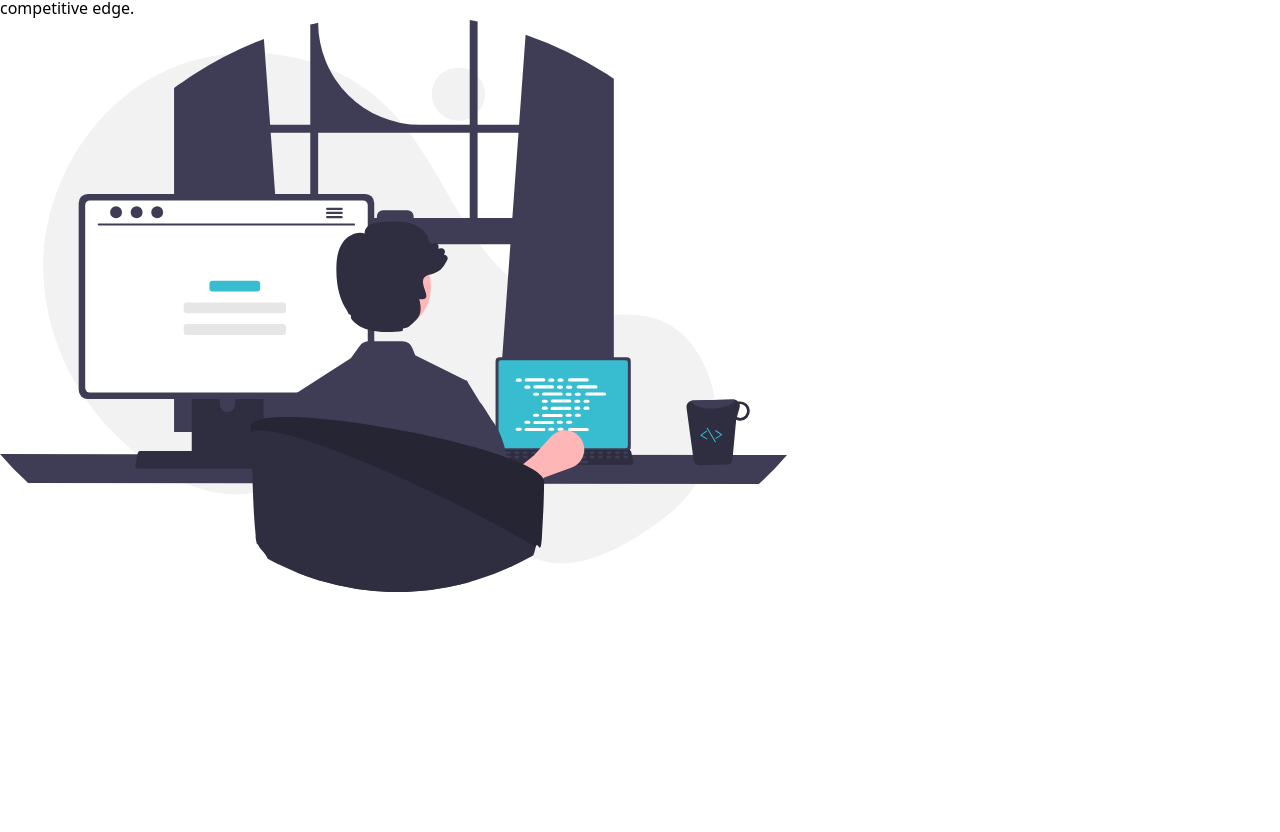
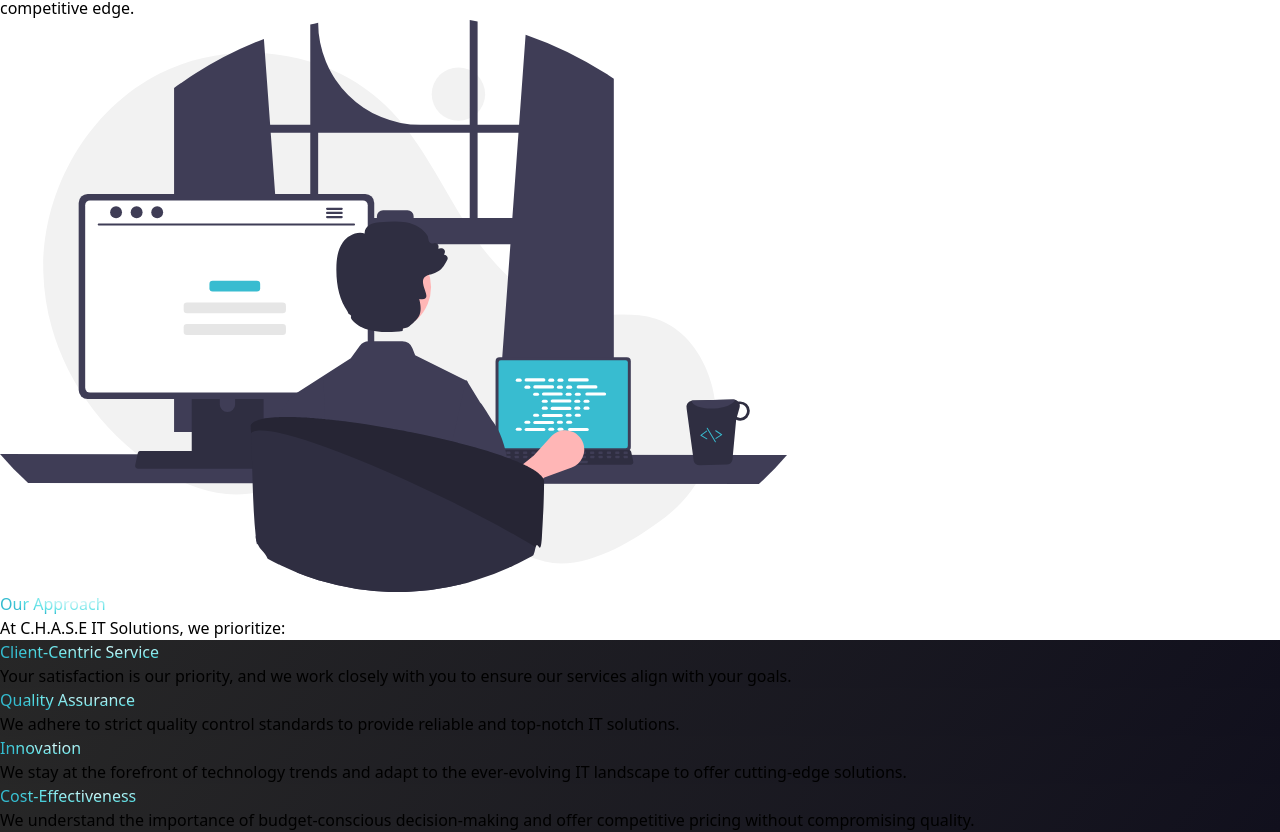
Before and after one commit to DylanLee0918/chase-it-solution-v2, a React (Vite) app: page / in a window 1280 px wide. Shown: the part 3230-4062 px from the top of the page. Before the commit the page ends 3822 px from the top, so only its background shows below. Built offline with nearby package versions, Linux system fonts and the light colour scheme.

Commit message:
Finalize approach section

```diff
--- a/src/Root.tsx
+++ b/src/Root.tsx
@@ -6,6 +6,7 @@
   Introduction,
   CompanyOverview,
   Services,
+  Approach,
 } from "./core/components";
 import styles from "./style";
 
@@ -31,6 +32,7 @@
             <Introduction />
             <CompanyOverview />
             <Services />
+            <Approach />
           </div>
         </div>
       </div>
--- a/src/constants/index.ts
+++ b/src/constants/index.ts
@@ -1,4 +1,5 @@
-import { people01, people02, people03, facebook, instagram, linkedin, twitter, airbnb, binance, coinbase, dropbox, send, shield, star  } from "../assets";
+import { facebook, instagram, linkedin, twitter } from "../assets";
+// import { people01, people02, people03, facebook, instagram, linkedin, twitter, airbnb, binance, coinbase, dropbox, send, shield, star  } from "../assets";
 
 interface navigationLinks {
   id: string;
@@ -28,71 +29,71 @@
   },
 ];
 
-interface featureData {
-  id: string;
-  icon: string;
-  title: string;
-  content: string;
-}
+// interface featureData {
+//   id: string;
+//   icon: string;
+//   title: string;
+//   content: string;
+// }
 
-export const features: featureData[] = [
-  {
-    id: "feature-1",
-    icon: star,
-    title: "Rewards",
-    content:
-      "The best credit cards offer some tantalizing combinations of promotions and prizes",
-  },
-  {
-    id: "feature-2",
-    icon: shield,
-    title: "100% Secured",
-    content:
-      "We take proactive steps make sure your information and transactions are secure.",
-  },
-  {
-    id: "feature-3",
-    icon: send,
-    title: "Balance Transfer",
-    content:
-      "A balance transfer credit card can save you a lot of money in interest charges.",
-  },
-];
+// export const features: featureData[] = [
+//   {
+//     id: "feature-1",
+//     icon: star,
+//     title: "Rewards",
+//     content:
+//       "The best credit cards offer some tantalizing combinations of promotions and prizes",
+//   },
+//   {
+//     id: "feature-2",
+//     icon: shield,
+//     title: "100% Secured",
+//     content:
+//       "We take proactive steps make sure your information and transactions are secure.",
+//   },
+//   {
+//     id: "feature-3",
+//     icon: send,
+//     title: "Balance Transfer",
+//     content:
+//       "A balance transfer credit card can save you a lot of money in interest charges.",
+//   },
+// ];
 
-interface feedbackData {
-  id: string;
-  content: string;
-  name: string;
-  title: string;
-  img: string
-}
+// interface feedbackData {
+//   id: string;
+//   content: string;
+//   name: string;
+//   title: string;
+//   img: string
+// }
 
-export const feedback: feedbackData[] = [
-  {
-    id: "feedback-1",
-    content:
-      "Money is only a tool. It will take you wherever you wish, but it will not replace you as the driver.",
-    name: "Herman Jensen",
-    title: "Founder & Leader",
-    img: people01,
-  },
-  {
-    id: "feedback-2",
-    content:
-      "Money makes your life easier. If you're lucky to have it, you're lucky.",
-    name: "Steve Mark",
-    title: "Founder & Leader",
-    img: people02,
-  },
-  {
-    id: "feedback-3",
-    content:
-      "It is usually people in the money business, finance, and international trade that are really rich.",
-    name: "Kenn Gallagher",
-    title: "Founder & Leader",
-    img: people03,
-  },
-];
+// export const feedback: feedbackData[] = [
+//   {
+//     id: "feedback-1",
+//     content:
+//       "Money is only a tool. It will take you wherever you wish, but it will not replace you as the driver.",
+//     name: "Herman Jensen",
+//     title: "Founder & Leader",
+//     img: people01,
+//   },
+//   {
+//     id: "feedback-2",
+//     content:
+//       "Money makes your life easier. If you're lucky to have it, you're lucky.",
+//     name: "Steve Mark",
+//     title: "Founder & Leader",
+//     img: people02,
+//   },
+//   {
+//     id: "feedback-3",
+//     content:
+//       "It is usually people in the money business, finance, and international trade that are really rich.",
+//     name: "Kenn Gallagher",
+//     title: "Founder & Leader",
+//     img: people03,
+//   },
+// ];
 
 interface statsData {
   id: string;
@@ -117,6 +118,39 @@
     value: "$230M+",
   },
 ];
+
+interface approachData {
+  title: string,
+  icon: string;
+  description: string
+}
+
+export const ourApproachData: approachData[] = [
+  {
+    title: 'Client-Centric Service',
+    icon: '',
+    description:
+      'Your satisfaction is our priority, and we work closely with you to ensure our services align with your goals.'
+  },
+  {
+    title: 'Quality Assurance',
+    icon: '',
+    description:
+      'We adhere to strict quality control standards to provide reliable and top-notch IT solutions.'
+  },
+  {
+    title: 'Innovation',
+    icon: '',
+    description:
+      'We stay at the forefront of technology trends and adapt to the ever-evolving IT landscape to offer cutting-edge solutions.'
+  },
+  {
+    title: 'Cost-Effectiveness',
+    icon: '',
+    description:
+      'We understand the importance of budget-conscious decision-making and offer competitive pricing without compromising quality.'
+  },
+]
 
 interface footerLinkData {
   title: string,
@@ -223,26 +257,26 @@
   },
 ];
 
-interface clientData {
-  id: string;
-  logo: string
-}
+// interface clientData {
+//   id: string;
+//   logo: string
+// }
 
-export const clients: clientData[] = [
-  {
-    id: "client-1",
-    logo: airbnb,
-  },
-  {
-    id: "client-2",
-    logo: binance,
-  },
-  {
-    id: "client-3",
-    logo: coinbase,
-  },
-  {
-    id: "client-4",
-    logo: dropbox,
-  },
-];
+// export const clients: clientData[] = [
+//   {
+//     id: "client-1",
+//     logo: airbnb,
+//   },
+//   {
+//     id: "client-2",
+//     logo: binance,
+//   },
+//   {
+//     id: "client-3",
+//     logo: coinbase,
+//   },
+//   {
+//     id: "client-4",
+//     logo: dropbox,
+//   },
+// ];
--- a/src/core/components/Approach.tsx
+++ b/src/core/components/Approach.tsx
@@ -1,9 +1,46 @@
 import React, { FunctionComponent } from "react";
+import { ourApproachData } from "../../constants";
+import styles from "../../style";
 
 const Approach: FunctionComponent = () => {
   return (
     <React.Fragment>
-      <div>Approach</div>
+      <section
+        id='approach'
+        className={`w-full sm:${styles.marginY} my-24 flex flex-col justify-center sm:items-center`}
+      >
+        <div className='flex flex-col justify-center items-center'>
+          <h2 className='font-poppins font-semibold text-[36px]'>
+            <span className='text-gradient'>Our Approach</span>
+          </h2>
+          <p
+            className={`${styles.paragraph} font-poppins font-normal md:text-[24px] mt-6`}
+          >
+            At C.H.A.S.E IT Solutions, we prioritize:
+          </p>
+        </div>
+
+        <div className='w-full h-auto flex flex-row justify-center items-center mt-12'>
+          <div className='grid md:grid-cols-2 gap-8'>
+            {ourApproachData.map((data) => (
+              <div className='py-8 px-8 bg-discount-gradient rounded-[10px] mb-2 z-[5]'>
+                <p className={`${styles.paragraph}`}>
+                  <span className='text-gradient font-semibold text-[16px] sm:text-[20px]'>
+                    {data.title}
+                  </span>
+                </p>
+                <div>
+                  <p
+                    className={` font-poppins font-normal text-dimWhite sm:text-[18px] sm:leading-[30.8px] mt-2 z-[5] text-[14px]`}
+                  >
+                    {data.description}
+                  </p>
+                </div>
+              </div>
+            ))}
+          </div>
+        </div>
+      </section>
     </React.Fragment>
   );
 };
--- a/src/core/components/Hero.tsx
+++ b/src/core/components/Hero.tsx
@@ -43,12 +43,6 @@
           Committed to delivering innovative and reliable solutions to meet the
           IT needs of businesses of all sizes
         </p>
-
-        {/* gradient start */}
-        <div className='absolute z-[0] w-[10%] h-[25%] top-0 pink__gradient' />
-        <div className='absolute z-[1] w-[25%] h-[25%] rounded-full white__gradient top-20' />
-        <div className='absolute z-[0] w-[20%] h-[20%] left-25 top-20 blue__gradient' />
-        {/* gradient end */}
       </div>
 
       <div
--- a/src/core/components/Services.tsx
+++ b/src/core/components/Services.tsx
@@ -86,6 +86,12 @@
               alt='circuit'
               className='w-[100%] h-[100%] relative z-[5]'
             />
+
+            {/* gradient start */}
+            <div className='absolute z-[0] w-[40%] h-[35%] top-0 pink__gradient' />
+            <div className='absolute z-[1] w-[80%] h-[80%] rounded-full white__gradient bottom-20' />
+            <div className='absolute z-[0] w-[50%] h-[50%] right-96 bottom-72 blue__gradient' />
+            {/* gradient end */}
           </div>
         </div>
 
```
